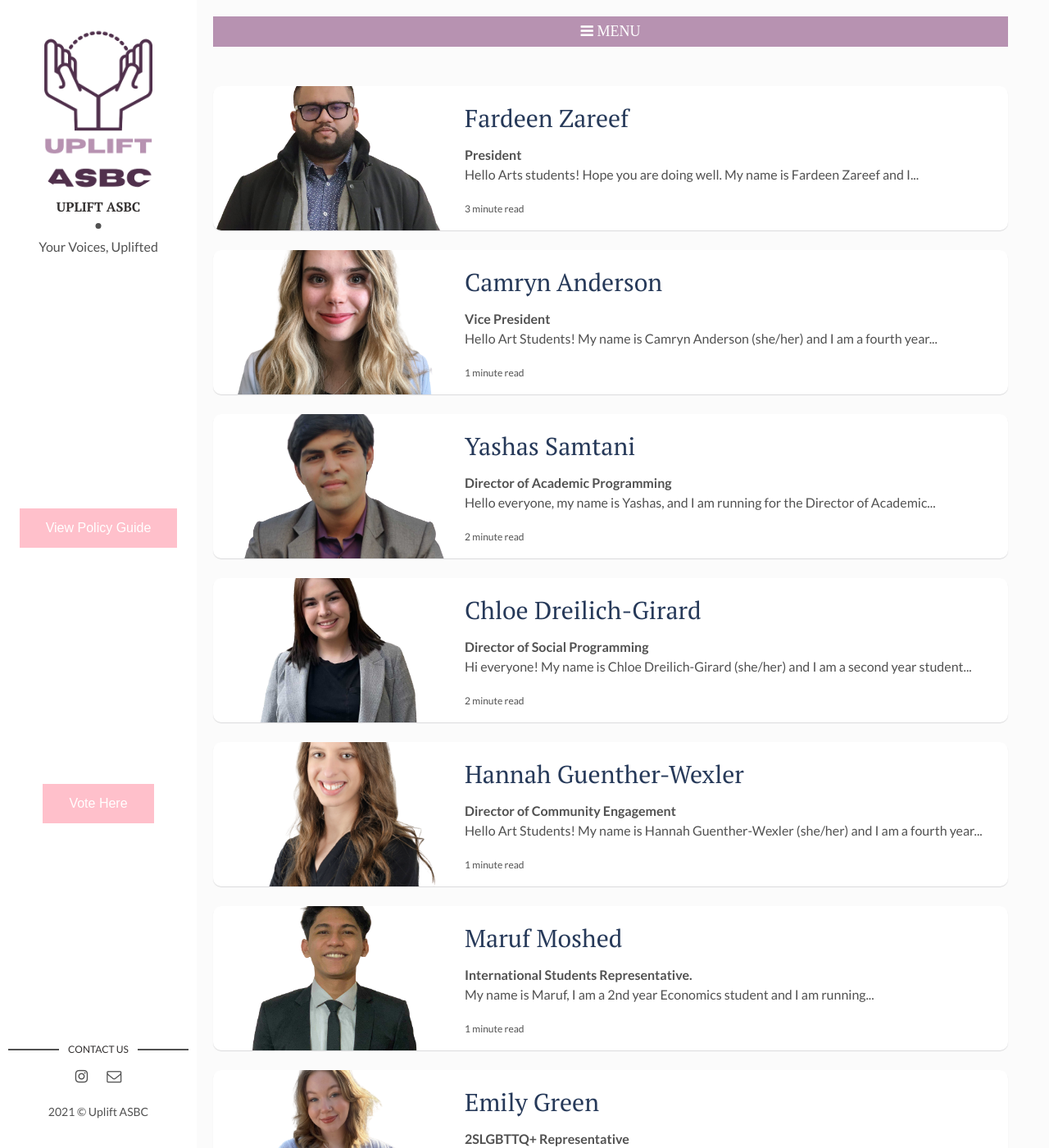
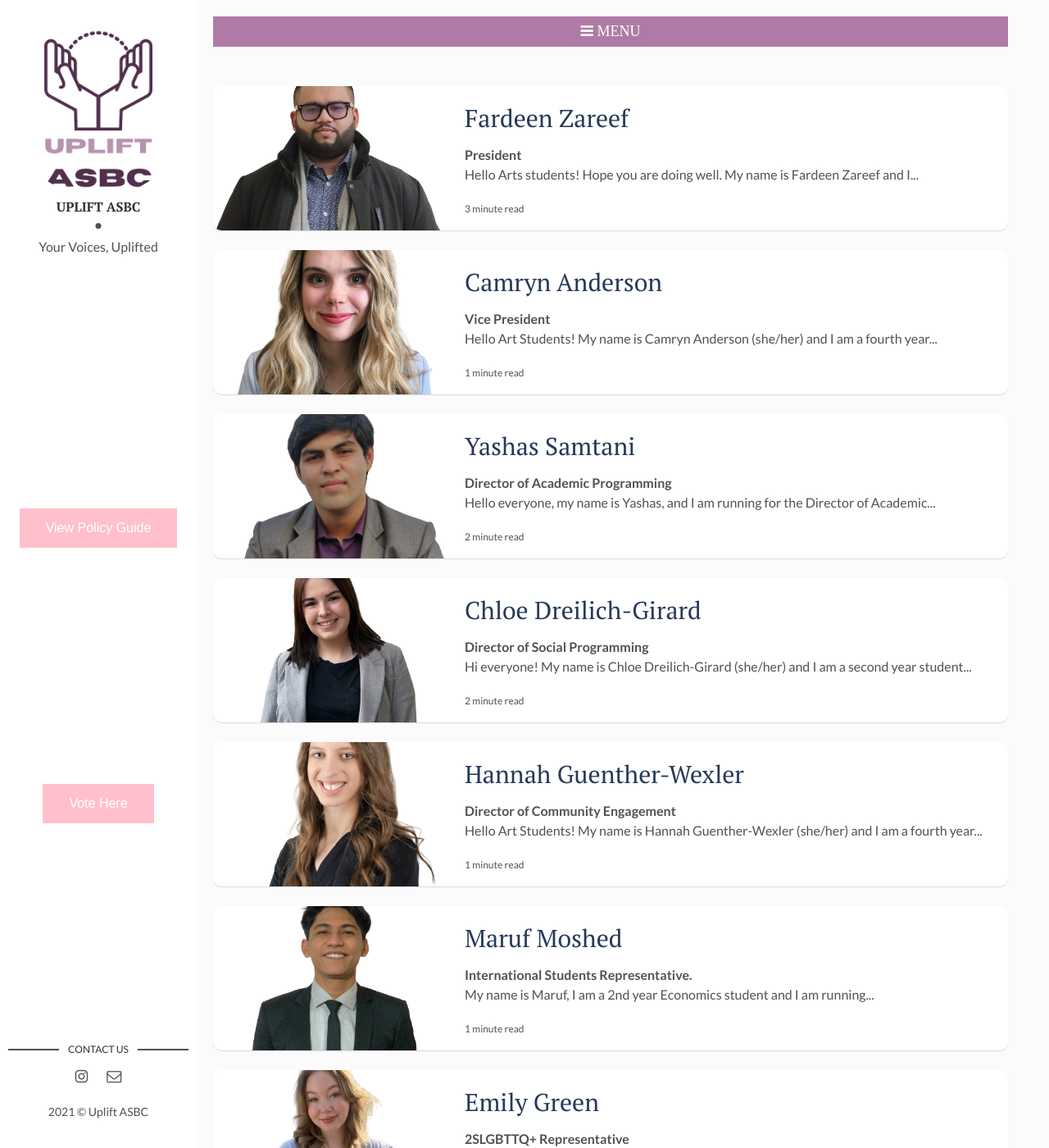
Before and after one commit to Marshmallows7920/upliftasbc-website, a Jekyll site: the page built from index.html, in a window 1280 px wide and 1400 px high. Shown: the whole window at 82% size. Built offline with Jekyll 4.4.1, drawn with Linux system fonts in a browser that asks for light colours; the list of posts is cut into pages by our own code.

Commit message:
Update head.html

```diff
--- a/_includes/head.html
+++ b/_includes/head.html
@@ -120,7 +120,7 @@
     ul.nav li a{
       display: block;
       color: white;
-      background-color: #B792B1;
+      background-color: #61385a;
       text-align: center;
       padding: 5px 66.208332061099px;
       text-decoration: none;
@@ -129,7 +129,7 @@
     ul.nav a{
       display: block;
       color: white;
-      background-color: #B792B1;
+      background-color: #af7ba6;
       text-align: center;
       /* padding: 5px 60px; */
       text-decoration: none;
```
